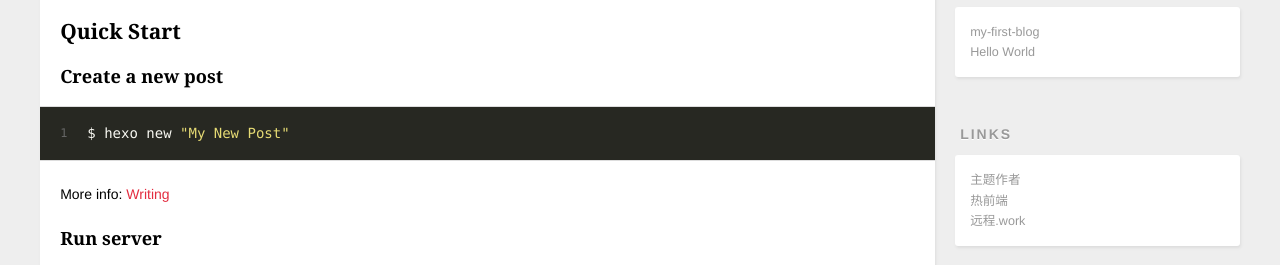
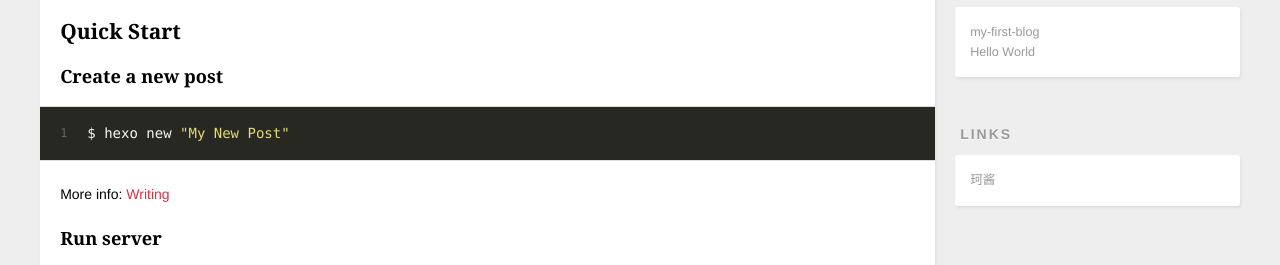
Before and after one commit to Tiannia/Tiannia.github.io, a plain HTML site: page 2021/11/25/hello-world/index.html in a window 1280 px wide. Shown: the part 500-765 px from the top of the page. Drawn offline with nearby package versions, Linux system fonts and the light colour scheme; some packages are replaced by stand-ins of ours; a script that the page names is missing.

Commit message:
Site updated: 2021-11-25 22:20:42

```diff
--- a/2021/11/25/hello-world/index.html
+++ b/2021/11/25/hello-world/index.html
@@ -188,15 +188,7 @@
       <ul>
 
           <li>
-            <a href="http://arvinxiang.com" target="_blank">主题作者</a>
-          </li>
-
-          <li>
-            <a href="http://reqianduan.com" target="_blank">热前端</a>
-          </li>
-
-          <li>
-            <a href="http://yuancheng.work" target="_blank">远程.work</a>
+            <a href="https://kejiang.co" target="_blank">珂酱</a>
           </li>
 
       </ul>
```
Also changed, not shown: 2021/11/25/my-first-blog/index.html (+1 -9 lines), archives/2021/11/index.html (+1 -9 lines), archives/2021/index.html (+1 -9 lines), archives/index.html (+1 -9 lines), index.html (+1 -9 lines).
